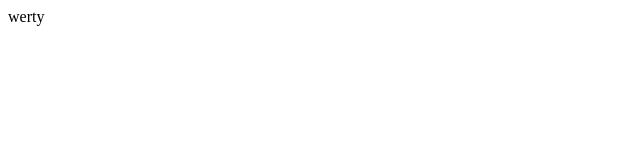
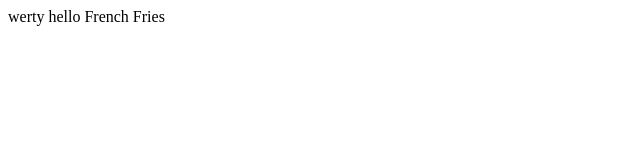
Before and after one commit to FrenchFriesWithBurger/testing, a plain HTML site: page index.html in a window 1280 px wide. Shown: the whole page, without its empty margins (0-640 px from the left). Drawn offline with Linux system fonts and the light colour scheme.

Commit message:
add hello

```diff
--- a/index.html
+++ b/index.html
@@ -3,5 +3,6 @@
 
 werty
 
+hello French Fries
 </body>
 </html>
```
